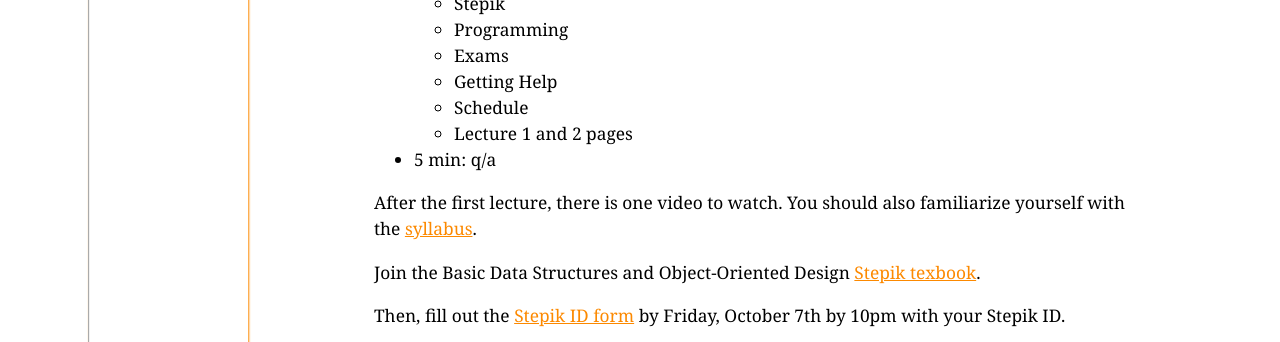
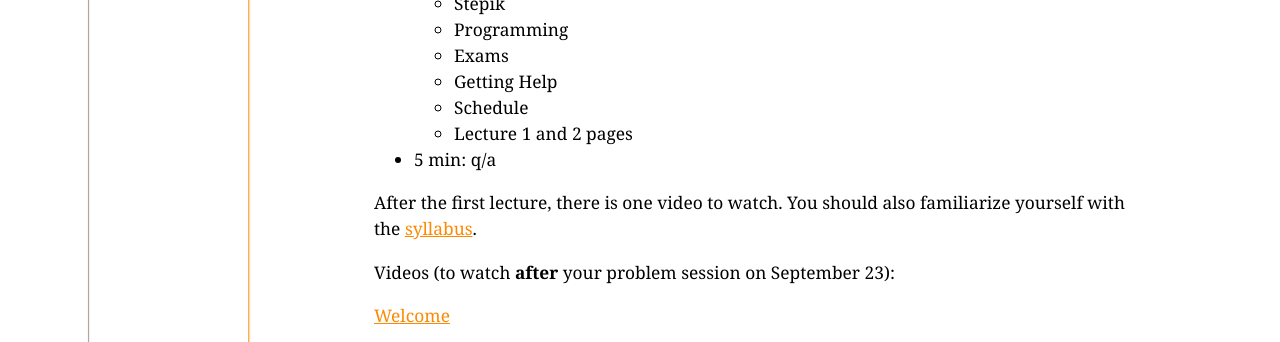
Before and after one commit to ucsd-cse12-f22/ucsd-cse12-f22.github.io, a Jekyll site: the page built from _lectures/lecture1.md, in a window 1280 px wide and 900 px high, scrolled down 395 px, cut to the strip 0-342 px from the top of the window. Built offline with Jekyll 4.4.1, drawn with Linux system fonts in a browser that asks for light colours.

Commit message:
Update lecture1.md

```diff
--- a/_lectures/lecture1.md
+++ b/_lectures/lecture1.md
@@ -33,11 +33,6 @@ Session plan:
 After the first lecture, there is one video to watch. You should also familiarize
 yourself with the [syllabus](../syllabus.html).
 
-Join the Basic Data Structures and Object-Oriented Design [Stepik texbook](https://stepik.org/course/109917/syllabus){:target="_blank"}.
-
-Then, fill out the [Stepik ID form](https://forms.gle/rrhGj9YtaCG9tket9){:target="_blank"} by Friday, October 7th by 10pm
-with your Stepik ID.
-
 Videos (to watch **after** your problem session on September 23):
 
 {% for video in page.videos %}
```
